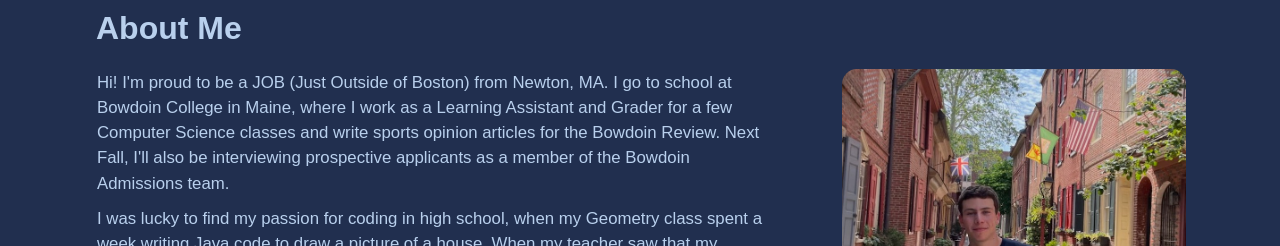
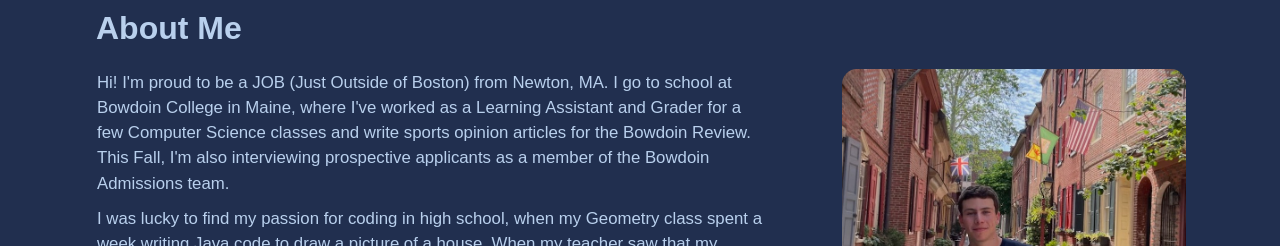
Before and after one commit to zanebookbinder/zanebookbinder.github.io, a React (Create React App) app in the folder personal-website/: page /#/aboutme in a window 1280 px wide. Shown: the part 123-369 px from the top of the page. Built offline with nearby package versions, Linux system fonts and the light colour scheme.

Commit message:
Fixed css bug

```diff
--- a/personal-website/src/components/AboutMePage/AboutMe.js
+++ b/personal-website/src/components/AboutMePage/AboutMe.js
@@ -61,9 +61,9 @@
 				<h1 className="title mobile-title">About Me</h1>
 				<p className="small-text about-me-text">
 					Hi! I'm proud to be a JOB (Just Outside of Boston) from Newton, MA.
-					I go to school at Bowdoin College in Maine, where I work as a Learning
+					I go to school at Bowdoin College in Maine, where I've worked as a Learning
 					Assistant and Grader for a few Computer Science classes and write sports
-					opinion articles for the Bowdoin Review. Next Fall, I'll also be interviewing
+					opinion articles for the Bowdoin Review. This Fall, I'm also interviewing
 					prospective applicants as a member of the Bowdoin Admissions team.
 				</p>
 				<p className="small-text about-me-text">
--- a/personal-website/src/components/HomePage/HomePage.js
+++ b/personal-website/src/components/HomePage/HomePage.js
@@ -21,7 +21,8 @@
                 would love to connect!
             </p>
             <p className="quicklink-title">Check out my:</p>
-            <div className="quicklinks">
+            <div className="quick
+            links">
                 <Link to="/experience" state={{ scrollTo: "amazon" }}>
                     Recent internship
                 </Link>
```
